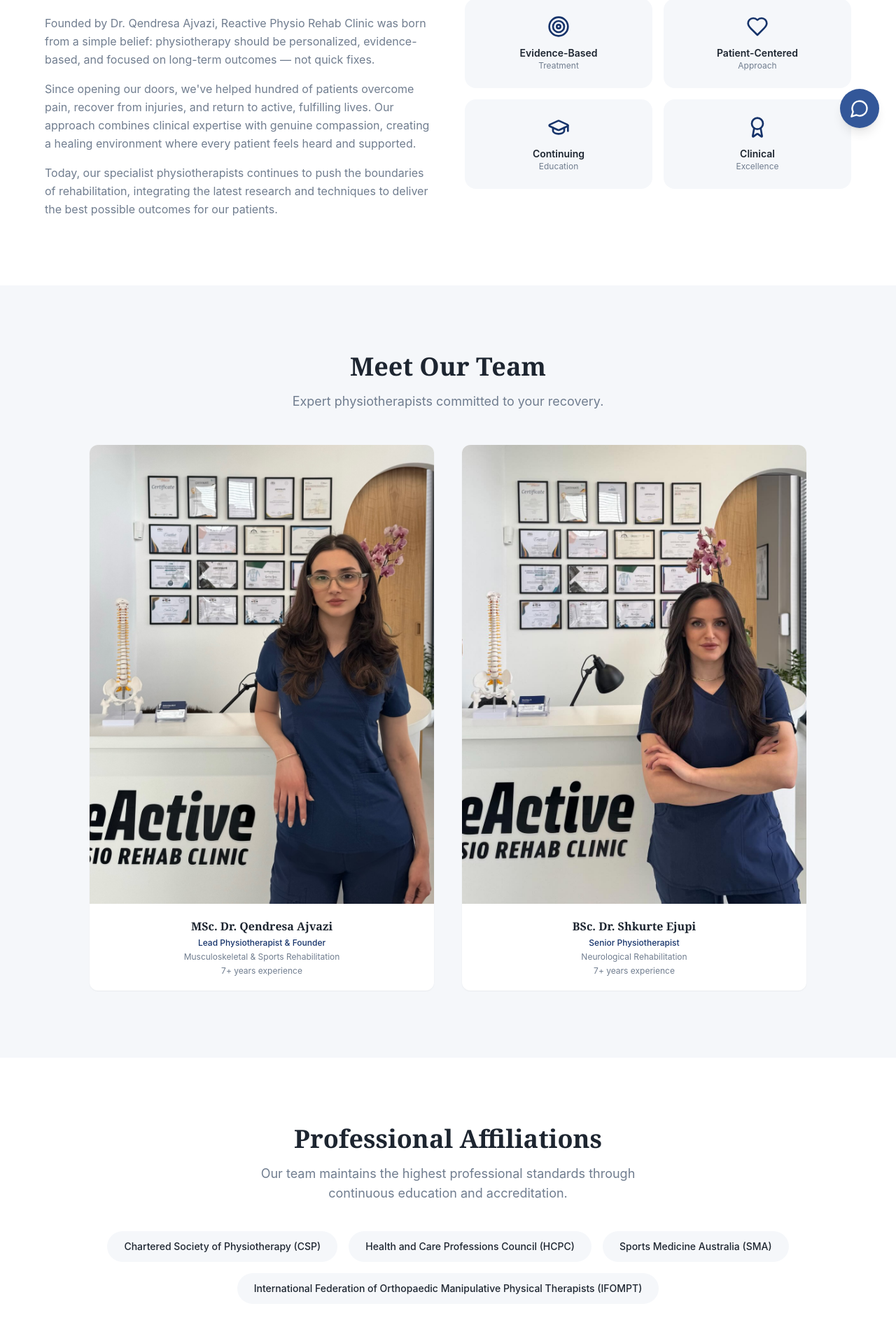
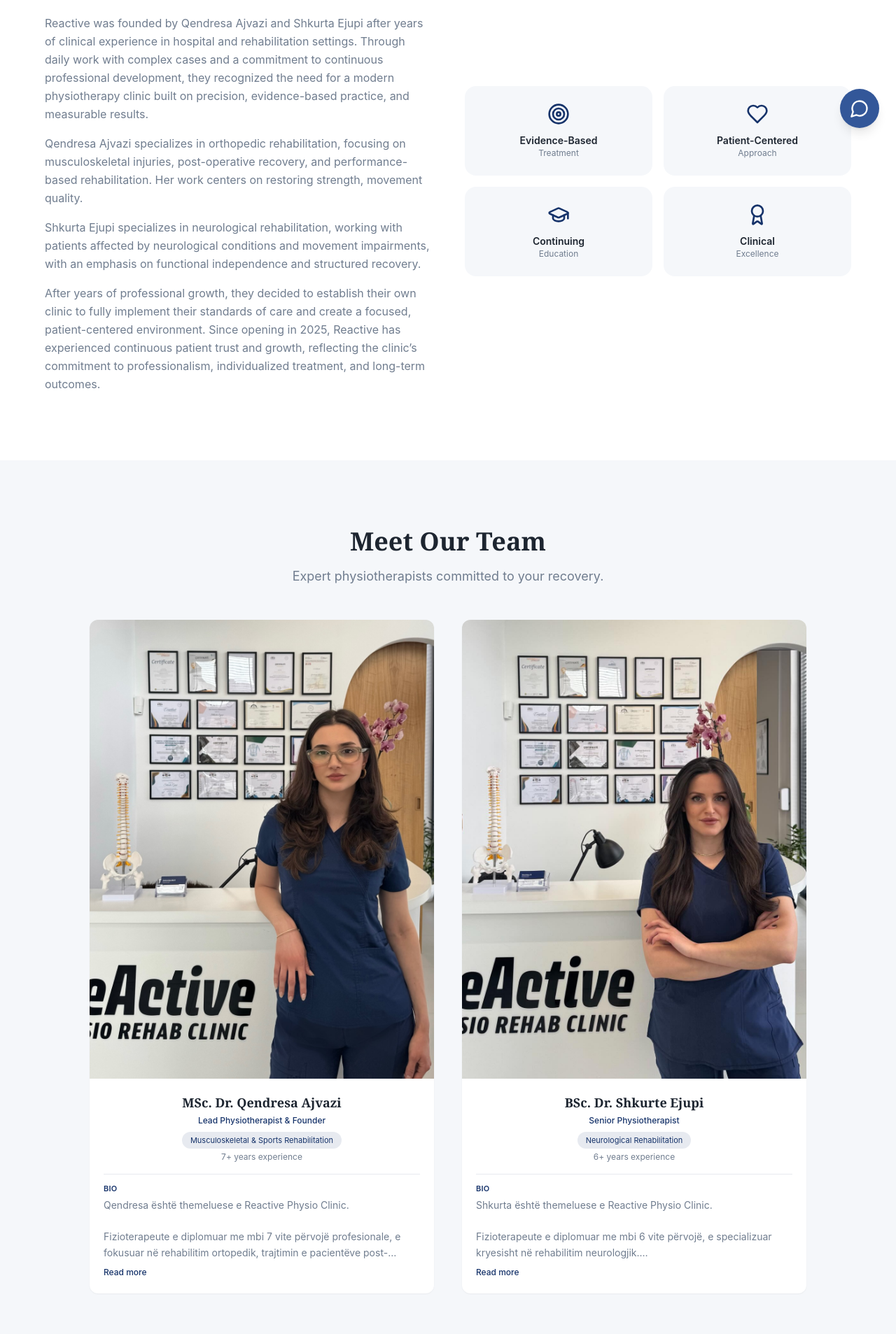
Before and after one commit to kukavigan/Reactive-Physio-Clinic, a React (Vite) app: page /about in a window 1280 px wide. Shown: the part 593-2500 px from the top of the page at 70% size. Built offline with nearby package versions, Linux system fonts and the light colour scheme.

Commit message:
Improve team section UI, add scroll-to-top navigation, fix multiple bio toggle

```diff
--- a/src/App.tsx
+++ b/src/App.tsx
@@ -4,6 +4,7 @@ import { TooltipProvider } from "@/components/ui/tooltip";
 import { QueryClient, QueryClientProvider } from "@tanstack/react-query";
 import { BrowserRouter, Routes, Route } from "react-router-dom";
 import Layout from "@/components/layout/Layout";
+import ScrollToTop from "@/components/ScrollToTop";
 import Index from "./pages/Index";
 import About from "./pages/About";
 import Services from "./pages/Services";
@@ -21,6 +22,7 @@ const App = () => (
       <Toaster />
       <Sonner />
       <BrowserRouter basename ={import.meta.env.BASE_URL}>
+      <ScrollToTop />
         <Layout>
           <Routes>
             <Route path="/" element={<Index />} />
--- /dev/null
+++ b/src/components/ScrollToTop.tsx
@@ -0,0 +1,12 @@
+import { useEffect } from "react";
+import { useLocation } from "react-router-dom";
+
+export default function ScrollToTop() {
+  const { pathname } = useLocation();
+
+  useEffect(() => {
+    window.scrollTo({ top: 0, left: 0, behavior: "smooth" });
+  }, [pathname]);
+
+  return null;
+}
--- a/src/components/layout/Header.tsx
+++ b/src/components/layout/Header.tsx
@@ -19,7 +19,10 @@ const Header = () => {
   return (
     <header className="sticky top-0 z-50 bg-background/95 backdrop-blur supports-[backdrop-filter]:bg-background/80 border-b border-border">
       <div className="container-narrow flex items-center justify-between h-16 px-4 md:px-8 lg:px-16">
-        <Link to="/" className="flex items-center gap-2">
+        <Link to="/"
+              className="flex items-center gap-2"
+              onClick={() => window.scrollTo({ top: 0, behavior: "smooth" })}
+            >
           <img
             src={assetUrl("reactive-logo.png")}
             alt="Reactive Physio"
--- a/src/data/team.ts
+++ b/src/data/team.ts
@@ -13,15 +13,15 @@ export const team: TeamMember[] = [
     role: "Lead Physiotherapist & Founder",
     specialization: "Musculoskeletal & Sports Rehabilitation",
     experience: "7+ years",
-    bio: "Qendresa is a graduated physiotherapist with over 7 years of professional experience, focused on orthopedic rehabilitation, post-operative patient care and sports injury management. She has completed her master’s degree and has continuously invested in professional development through advanced international training, including hand rehabilitation at Utrecht University in the Netherlands. Her clinical experience includes the treatment of complex cases and functional recovery of athlete patients. For more than three years, she has been part of the Kosovo Football Federation as a physiotherapist for the national representative team, working directly with high-level athletes. ",
+    bio: "Qendresa është themeluese e Reactive Physio Clinic.\n\n Fizioterapeute e diplomuar me mbi 7 vite përvojë profesionale, e fokusuar në rehabilitim ortopedik, trajtimin e pacientëve post-operativë dhe menaxhimin e dëmtimeve sportive.\n\n Ka përfunduar studimet master dhe ka investuar vazhdimisht në zhvillim profesional përmes trajnimeve të avancuara ndërkombëtare, përfshirë rehabilitimin e dorës në Universitetin e Utrecht-it në Holandë.\n\n Përvoja e saj klinike përfshin trajtimin e rasteve komplekse dhe rikthimin funksional të pacientëve sportistë.\n\n Prej më shumë se tre vitesh, është pjesë e Federatës së Futbollit të Kosovës si fizioterapeute e ekipit kombëtar përfaqësues, duke punuar drejtpërdrejt me sportistë të nivelit të lartë.",
     image: "/team/qendresa.jpg"
   },
   {
     name: "BSc. Dr. Shkurte Ejupi",
     role: "Senior Physiotherapist",
     specialization: "Neurological Rehabilitation",
-    experience: "7+ years",
-    bio: " Shkurta is a graduated physiotherapist with over seven-years of experience, specializing mainly in neurological rehabilitation.With extensive training at home and abroad, she offers personalized and contemporary treatments. Currently, she is the physiotherapist of the Kosovo National Team.",
+    experience: "6+ years",
+    bio: "Shkurta është themeluese e Reactive Physio Clinic.\n\n Fizioterapeute e diplomuar me mbi 6 vite përvojë, e specializuar kryesisht në rehabilitim neurologjik.\n\n Me trajnime të shumta brenda dhe jashtë vendit, ajo ofron trajtime të personalizuara dhe bashkëkohore. Aktualisht, është fizioterapeute e Kombëtares së Kosovës.",
     image: "/team/shkurta.jpg"
   },
 ];
--- a/src/pages/About.tsx
+++ b/src/pages/About.tsx
@@ -1,8 +1,9 @@
-import { useEffect } from "react";
+import { useEffect, useState } from "react";
 import { Card, CardContent } from "@/components/ui/card";
 import { team } from "@/data/team";
 import { Award, GraduationCap, Heart, Target } from "lucide-react";
 import { assetUrl } from "@/lib/asset";
+
 
 const certifications = [
   "Chartered Society of Physiotherapy (CSP)",
@@ -15,6 +16,8 @@ const About = () => {
   useEffect(() => {
     document.title = "About Us | Reactive Physio Clinic";
   }, []);
+
+  const [openBios, setOpenBios] = useState<Record<number, boolean>>({});
 
   return (
     <>
@@ -40,13 +43,16 @@ const About = () => {
             <div className="fade-up">
               <h2 className="font-serif text-3xl md:text-4xl font-bold text-foreground mb-6">Our Story</h2>
               <p className="text-muted-foreground leading-relaxed mb-4">
-                Founded by Dr. Qendresa Ajvazi, Reactive Physio Rehab Clinic was born from a simple belief: physiotherapy should be personalized, evidence-based, and focused on long-term outcomes — not quick fixes.
+                Reactive was founded by Qendresa Ajvazi and Shkurta Ejupi after years of clinical experience in hospital and rehabilitation settings. Through daily work with complex cases and a commitment to continuous professional development, they recognized the need for a modern physiotherapy clinic built on precision, evidence-based practice, and measurable results.
               </p>
               <p className="text-muted-foreground leading-relaxed mb-4">
-                Since opening our doors, we've helped hundred of patients overcome pain, recover from injuries, and return to active, fulfilling lives. Our approach combines clinical expertise with genuine compassion, creating a healing environment where every patient feels heard and supported.
+                Qendresa Ajvazi specializes in orthopedic rehabilitation, focusing on musculoskeletal injuries, post-operative recovery, and performance-based rehabilitation. Her work centers on restoring strength, movement quality.
+              </p>
+              <p className="text-muted-foreground leading-relaxed mb-4">
+                Shkurta Ejupi specializes in neurological rehabilitation, working with patients affected by neurological conditions and movement impairments, with an emphasis on functional independence and structured recovery.
               </p>
               <p className="text-muted-foreground leading-relaxed">
-                Today, our specialist physiotherapists continues to push the boundaries of rehabilitation, integrating the latest research and techniques to deliver the best possible outcomes for our patients.
+                After years of professional growth, they decided to establish their own clinic to fully implement their standards of care and create a focused, patient-centered environment. Since opening in 2025, Reactive has experienced continuous patient trust and growth, reflecting the clinic’s commitment to professionalism, individualized treatment, and long-term outcomes.
               </p>
             </div>
             <div className="grid grid-cols-2 gap-4 fade-up-delay-1">
@@ -84,14 +90,43 @@ const About = () => {
                   <img
                     src={assetUrl(member.image)}
                     alt={member.name}
-                    className="w-full h-full object-cover"
+                    className="w-full h-full object-cover transition-transform duration-500 hover:scale-105"
                   />
                 </div>
                 <CardContent className="p-5 text-center">
-                  <h3 className="font-serif font-semibold text-foreground">{member.name}</h3>
+                  <h3 className="font-serif text-lg font-semibold text-foreground">{member.name}</h3>
                   <p className="text-primary text-xs font-medium mt-1">{member.role}</p>
-                  <p className="text-muted-foreground text-xs mt-1">{member.specialization}</p>
+                  <p className="inline-block bg-primary/10 text-primary text-[11px] px-3 py-1 rounded-full mt-2">
+                    {member.specialization}
+                  </p>
                   <p className="text-muted-foreground text-xs mt-1">{member.experience} experience</p>
+
+                  {/* Bio */}
+                    <div className="mt-4 border-t pt-3 text-left">
+                      <p className="text-[11px] uppercase tracking-wide text-primary font-semibold mb-1">
+                        Bio
+                      </p>
+                      <p
+                        className={`text-sm text-muted-foreground leading-relaxed whitespace-pre-line ${
+                          openBios[i] ? "" : "line-clamp-4"
+                        }`}
+                      >
+                        {member.bio}
+                      </p>
+
+                      <button
+                        type="button"
+                        className="mt-2 text-xs font-medium text-primary hover:underline"
+                        onClick={() =>
+                          setOpenBios((prev) => ({
+                            ...prev,
+                            [i]: !prev[i],
+                          }))
+                        }
+                      >
+                        {openBios[i] ? "Read less" : "Read more"}
+                      </button>
+                    </div>
                 </CardContent>
               </Card>
             ))}
```
